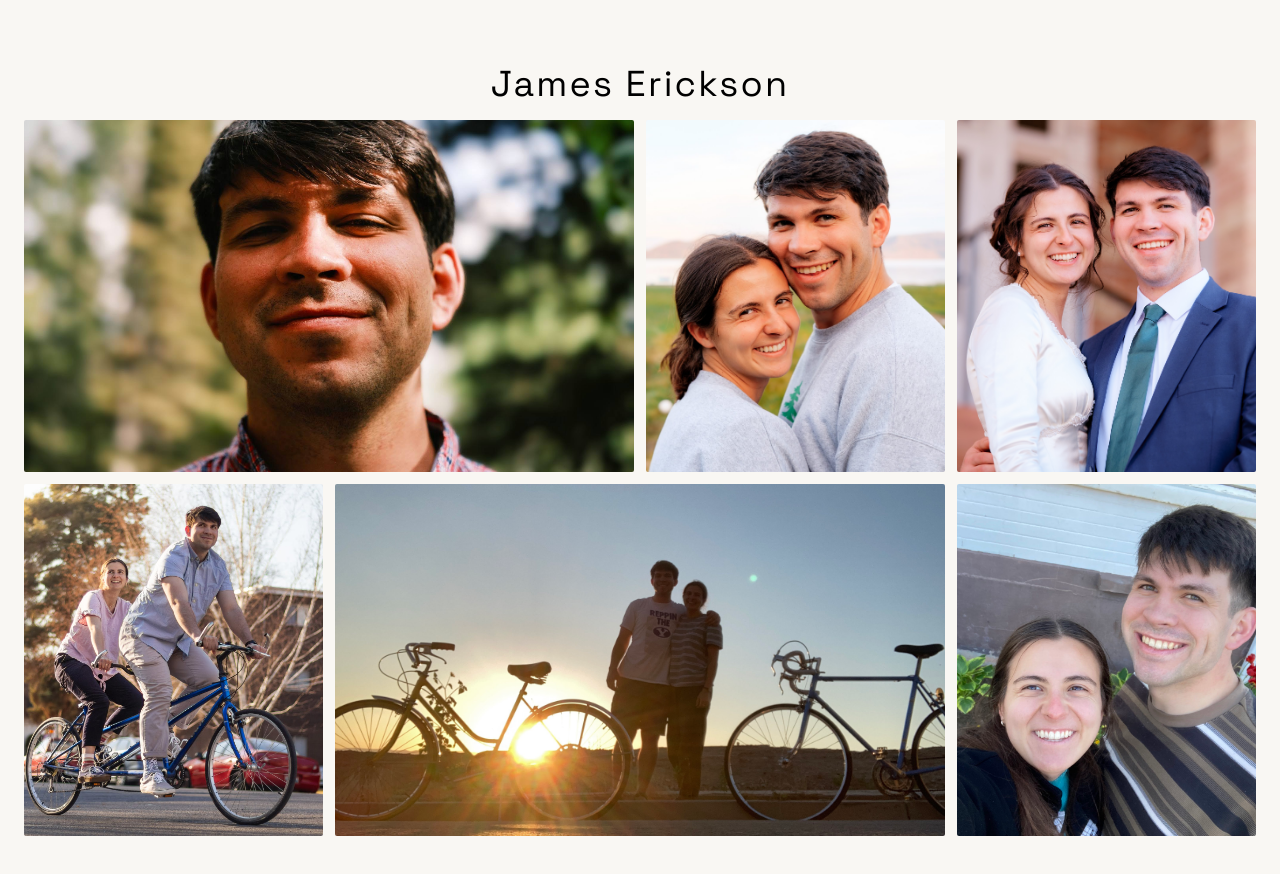
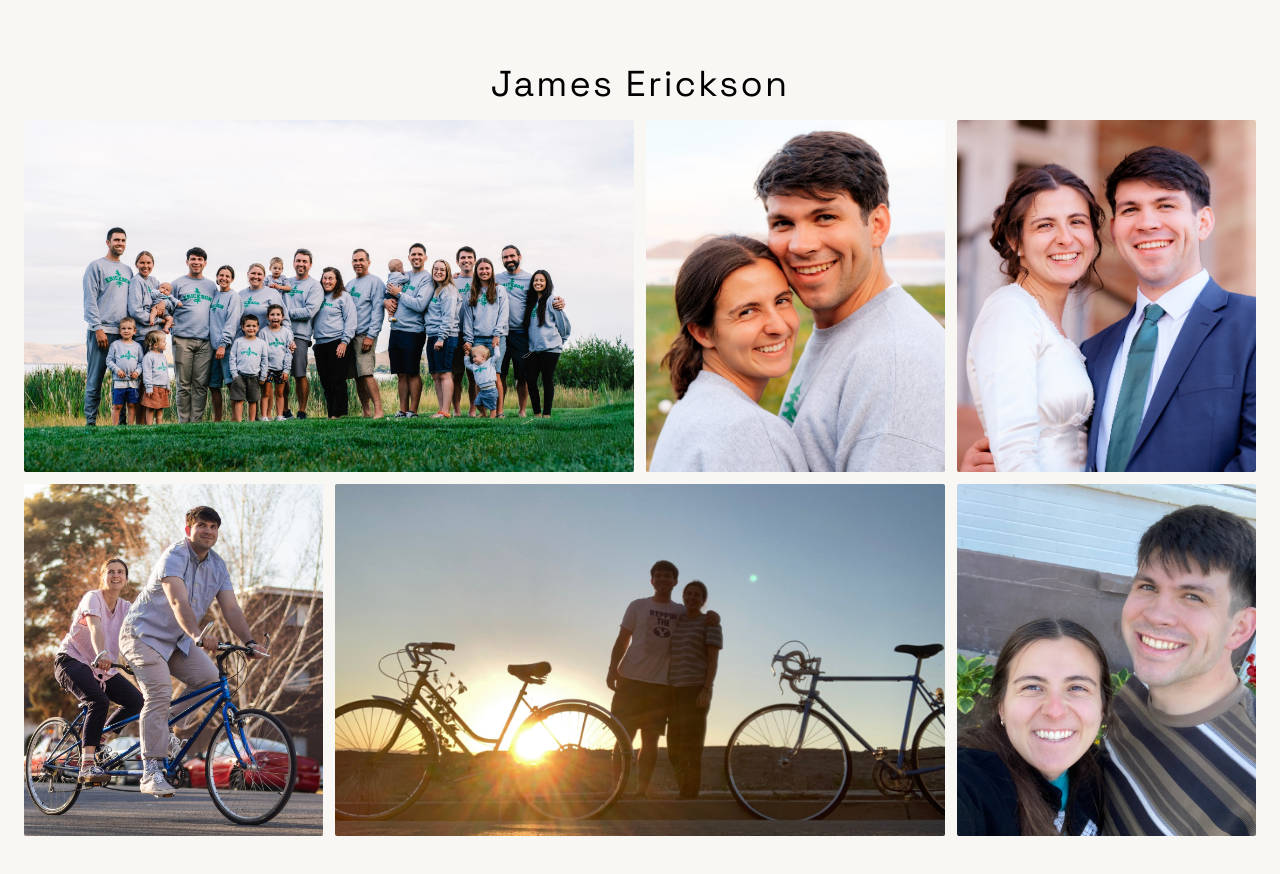
Before and after one commit to ericjamee/portfolio, a Next.js app: page / in a window 1280 px wide. Shown: the part 1560-2434 px from the top of the page. Built offline with nearby package versions, Linux system fonts and the light colour scheme.

Commit message:
Replace first photo in gallery with family.jpg

```diff
--- a/app/page.tsx
+++ b/app/page.tsx
@@ -103,7 +103,7 @@ export default function Home() {
           >
             {/* Row 1 */}
             <div className="col-span-12 md:col-span-6 row-span-2 overflow-hidden rounded-sm">
-              <img src="/images/Photos-1-001/DSCF2816-EDIT.jpg" alt="Bikes at sunset" className="h-full w-full object-cover" />
+              <img src="/images/family.jpg" alt="Erickson family" className="h-full w-full object-cover" />
             </div>
             <div className="col-span-6 md:col-span-3 row-span-2 overflow-hidden rounded-sm">
               <img src="/images/Photos-1-001/DSCF3035.jpg" alt="Wedding portrait" className="h-full w-full object-cover" />
```
Also changed, not shown: public/images/family.jpg (added).
